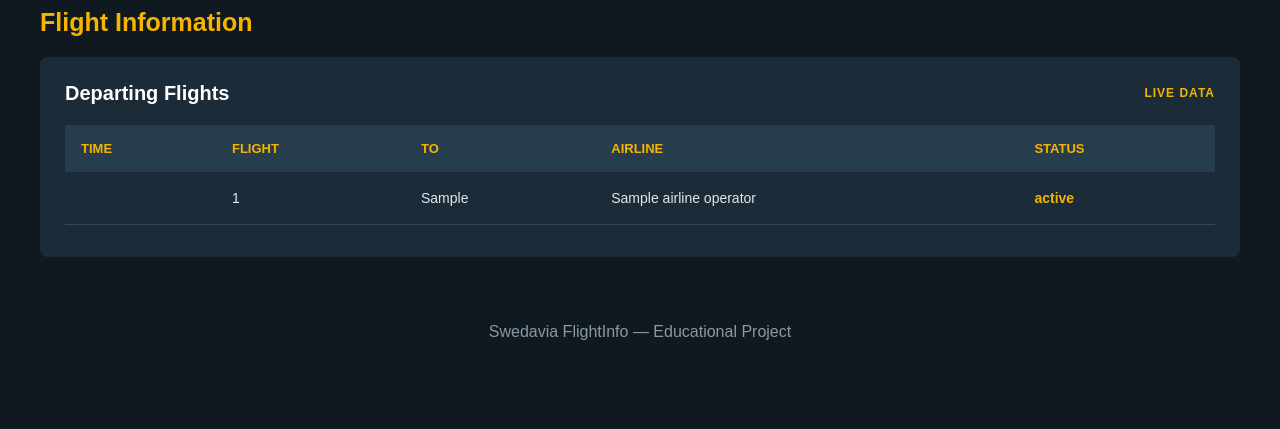
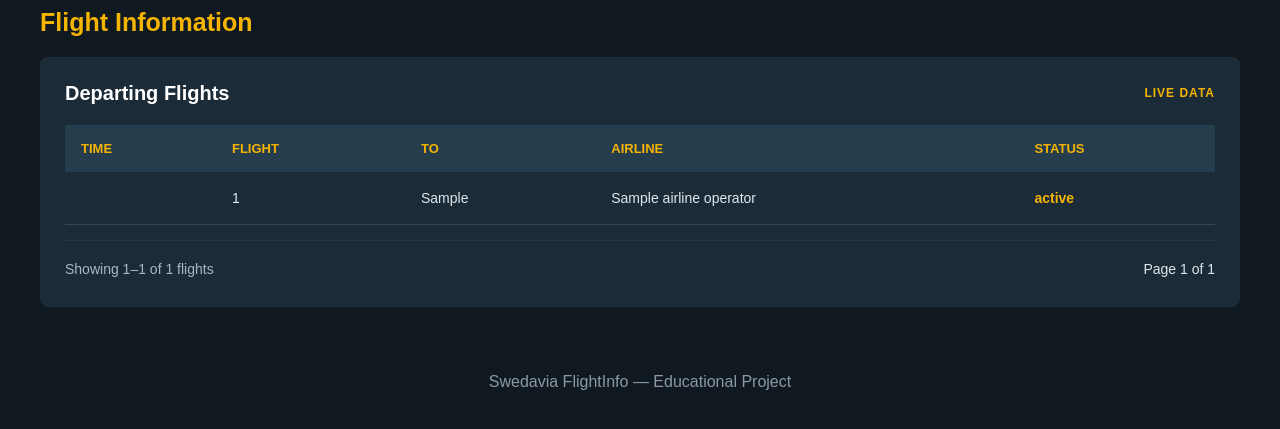
Before and after one commit to MarianaB-dev/swedavia-flightinfo, a Flask app: template templates/index.html in a window 1280 px wide. Shown: the part 284-713 px from the top of the page. Run offline with Flask 3, Linux system fonts and the light colour scheme; the template is opened without the code that fills it: most values are stand-ins (such as "Sample title", 1, 10 or a date in 2020).

Commit message:
Add flight pagination with 20 flights per page

```diff
--- a/app.py
+++ b/app.py
@@ -7,12 +7,17 @@ from services.swedavia_api import get_flights
 
 app = Flask(__name__)
 
+PER_PAGE = 20
+
 
 @app.route("/")
 def home():
 
     flight_type = request.args.get("type", "A")
     search_query = request.args.get("flight", "").strip().upper()
+
+    page = request.args.get("page", 1, type=int)
+    page = max(page, 1)
 
     if flight_type not in ["A", "D"]:
         flight_type = "A"
@@ -77,6 +82,16 @@ def home():
 
         flights.sort(key=get_scheduled_time)
 
+        total_flights = len(flights)
+        total_pages = (total_flights + PER_PAGE - 1) // PER_PAGE
+
+        page = min(page, max(total_pages, 1))
+
+        start = (page - 1) * PER_PAGE
+        end = start + PER_PAGE
+
+        flights = flights[start:end]
+
         error = None
 
     except Exception as e:
@@ -88,7 +103,10 @@ def home():
         flights=flights,
         flight_type=flight_type,
         search_query=search_query,
-        error=error
+        error=error,
+        page=page,
+        total_pages=total_pages,
+        total_flights=total_flights
     )
 
 
--- a/static/css/style.css
+++ b/static/css/style.css
@@ -306,3 +306,58 @@ main h2 {
     color: #f5b400;
     font-weight: bold;
 }
+
+/* Pagination */
+
+.pagination {
+    display: flex;
+    justify-content: space-between;
+    align-items: center;
+    gap: 15px;
+    padding: 20px 0 5px;
+    border-top: 1px solid #2d3742;
+    margin-top: 15px;
+}
+
+.pagination-info {
+    color: #aab7c4;
+    font-size: 14px;
+}
+
+.pagination-buttons {
+    display: flex;
+    align-items: center;
+    gap: 12px;
+}
+
+.pagination-buttons a {
+    display: inline-block;
+    padding: 8px 16px;
+    background-color: #263746;
+    color: #ffffff;
+    text-decoration: none;
+    border-radius: 5px;
+    font-size: 14px;
+    transition: background-color 0.2s ease;
+}
+
+.pagination-buttons a:hover {
+    background-color: #3b82f6;
+}
+
+.pagination-buttons span {
+    color: #e0e7ec;
+    font-size: 14px;
+}
+
+@media (max-width: 600px) {
+    .pagination {
+        flex-direction: column;
+        align-items: flex-start;
+    }
+
+    .pagination-buttons {
+        width: 100%;
+        justify-content: space-between;
+    }
+}
--- a/templates/index.html
+++ b/templates/index.html
@@ -119,6 +119,34 @@
                 </tbody>
             </table>
 
+            {% if total_flights > 0 %}
+                <div class="pagination">
+
+                    <span class="pagination-info">
+                        Showing {{ (page - 1) * 20 + 1 }}–{{ [page * 20, total_flights] | min }}
+                        of {{ total_flights }} flights
+                    </span>
+
+                    <div class="pagination-buttons">
+
+                        {% if page > 1 %}
+                            <a href="{{ url_for('home', type=flight_type, flight=search_query, page=page-1) }}">
+                                Previous
+                            </a>
+                        {% endif %}
+
+                        <span>Page {{ page }} of {{ total_pages }}</span>
+
+                        {% if page < total_pages %}
+                            <a href="{{ url_for('home', type=flight_type, flight=search_query, page=page+1) }}">
+                                Next
+                            </a>
+                        {% endif %}
+
+                    </div>
+                </div>
+            {% endif %}
+
         </section>
     </main>
 
```
